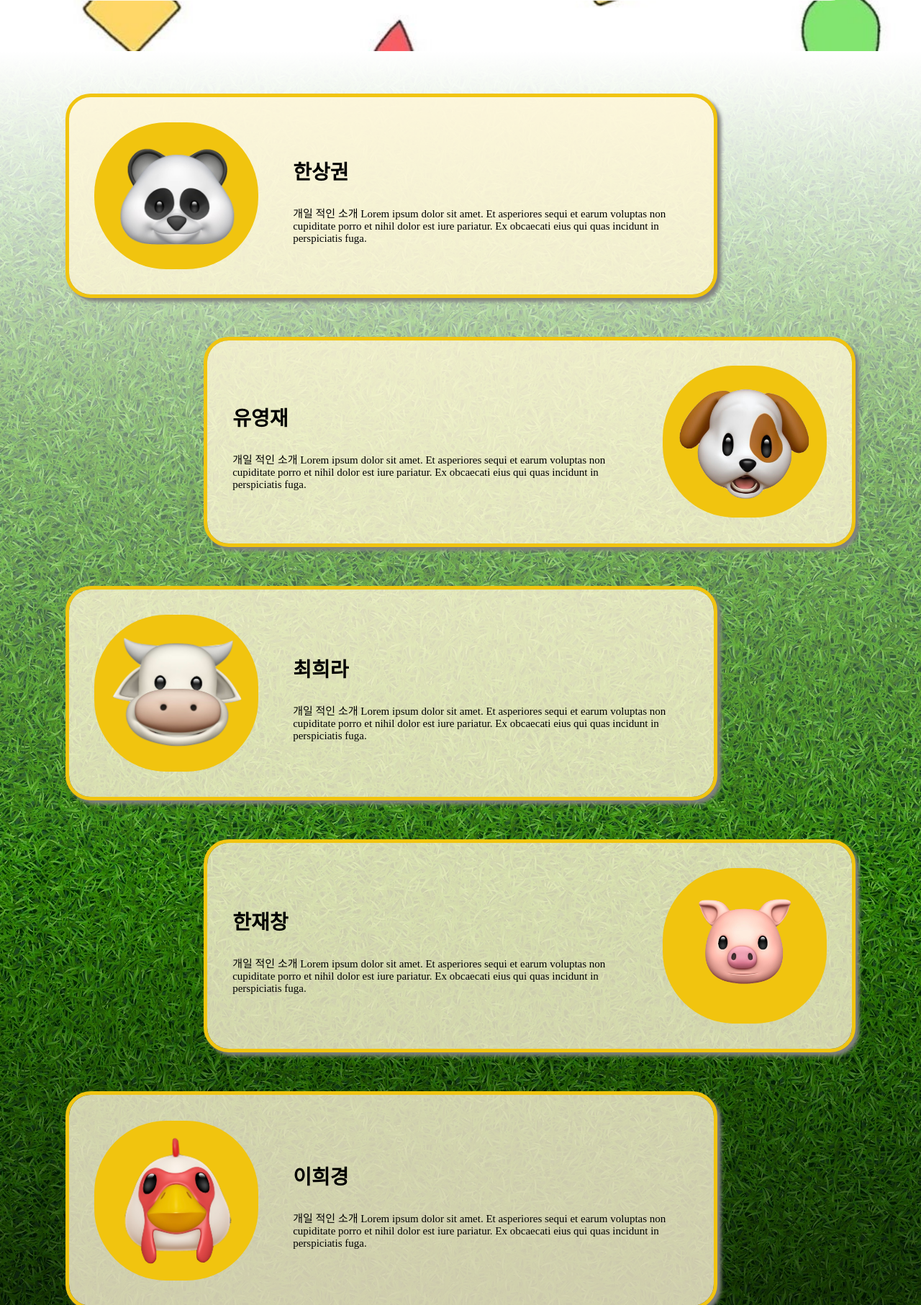
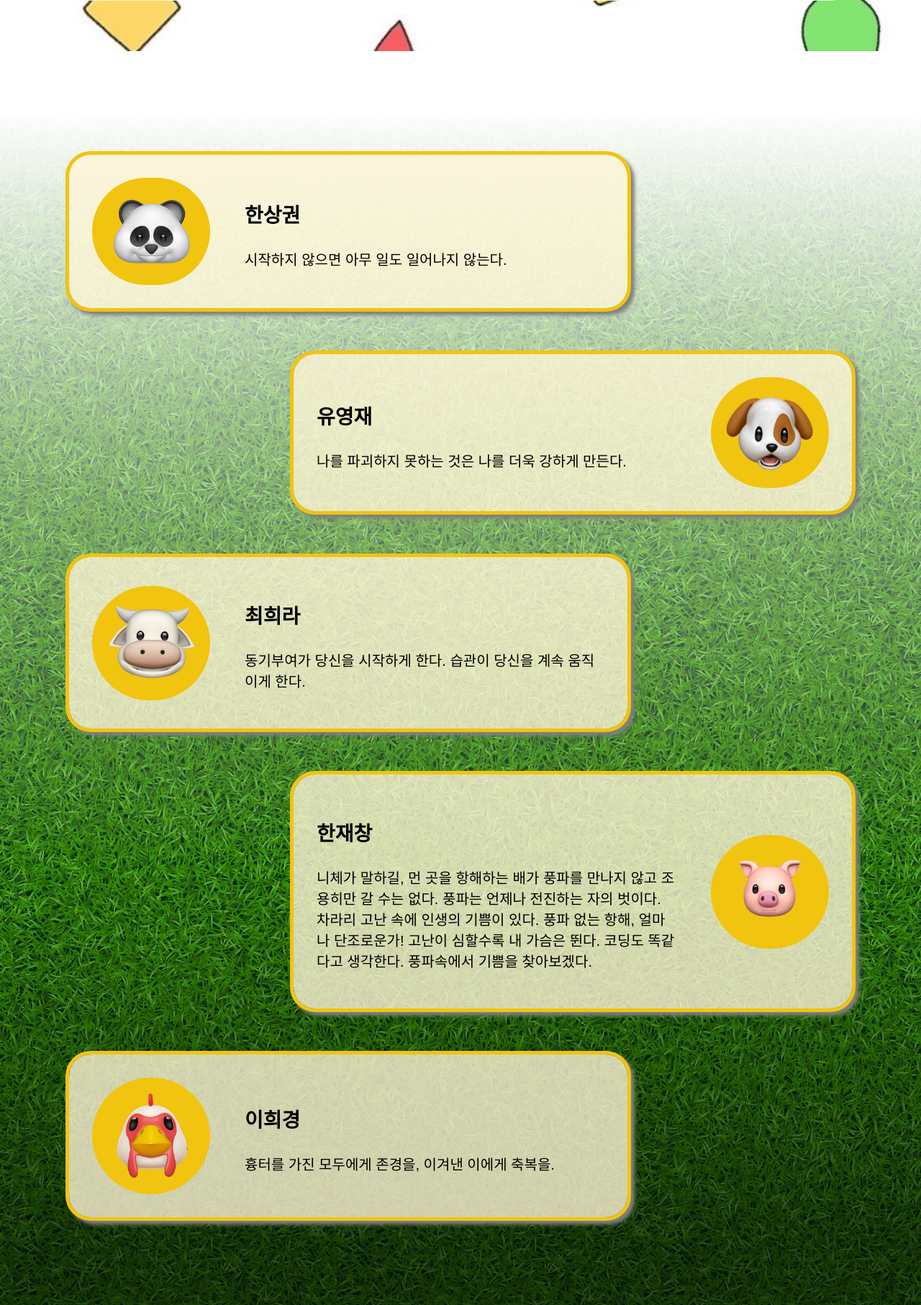
Before and after one commit to Gon1782/miniproject, a Flask app: page / in a window 1280 px wide. Shown: the part 1580-3393 px from the top of the page at 72% size. Run offline with Flask 2, Linux system fonts and the light colour scheme; data that the repository does not hold is empty; some web fonts are replaced.

Commit message:
개인소개페이지에 private message added

```diff
--- a/static/main.css
+++ b/static/main.css
@@ -559,6 +559,7 @@ input:focus {
       rgba(255, 255, 255, 1)
     ),
     url("../static/3.webp");
+    margin-top: 80px;
 }
 
 /*  개인소개 페이지 시작 */
@@ -567,7 +568,7 @@ input:focus {
 }
 
 .member {
-  padding: 2.2rem;
+  padding: 2rem;
   outline: 5px solid #f1c40f;
   max-width: 70%;
   margin: 0 2rem 3rem 2rem;
@@ -609,7 +610,7 @@ input:focus {
 }
 
 .member_img img {
-  width: 12rem;
+  width: 8rem;
 }
 
 .memeber_name {
@@ -619,9 +620,9 @@ input:focus {
 }
 
 .member_information {
-  font-family: "Hahmlet", serif;
-  font-weight: 200;
-  font-size: 15px;
+  font-family: "Nanum Gothic", sans-serif;
+  font-size: 20px;
+  width: 500px;
 }
 
 @media (max-width: 950px) {
--- a/templates/index.html
+++ b/templates/index.html
@@ -123,21 +123,13 @@
               </div>
               <div class="member_description">
                   <p class="memeber_name">한상권</p>
-                <p class="member_information">
-                개일 적인 소개 Lorem ipsum dolor sit amet. Et asperiores sequi et
-                earum voluptas non cupiditate porro et nihil dolor est iure
-                pariatur. Ex obcaecati eius qui quas incidunt in perspiciatis fuga.
-                </p>
+                  <p class="member_information">시작하지 않으면 아무 일도 일어나지 않는다.</p>
               </div>
             </div>
             <div class="member right">
               <div class="member_description">
                   <p class="memeber_name">유영재</p>
-                <p class="member_information">
-                개일 적인 소개 Lorem ipsum dolor sit amet. Et asperiores sequi et
-                earum voluptas non cupiditate porro et nihil dolor est iure
-                pariatur. Ex obcaecati eius qui quas incidunt in perspiciatis fuga.
-                </p>
+                  <p class="member_information">나를 파괴하지 못하는 것은 나를 더욱 강하게 만든다.</p>
               </div>
               <div class="member_img member_img_right">
                   <img src="../static/dog.png" alt="" />
@@ -149,10 +141,7 @@
               </div>
               <div class="member_description">
                   <p class="memeber_name">최희라</p>
-                <p class="member_information">
-                개일 적인 소개 Lorem ipsum dolor sit amet. Et asperiores sequi et
-                earum voluptas non cupiditate porro et nihil dolor est iure
-                pariatur. Ex obcaecati eius qui quas incidunt in perspiciatis fuga.
+                  <p class="member_information">동기부여가 당신을 시작하게 한다. 습관이 당신을 계속 움직이게 한다.
                   </p>
               </div>
             </div>
@@ -160,9 +149,7 @@
               <div class="member_description">
                   <p class="memeber_name">한재창</p>
                   <p class="member_information">
-                개일 적인 소개 Lorem ipsum dolor sit amet. Et asperiores sequi et
-                earum voluptas non cupiditate porro et nihil dolor est iure
-                pariatur. Ex obcaecati eius qui quas incidunt in perspiciatis fuga.
+                    니체가 말하길, 먼 곳을 항해하는 배가 풍파를 만나지 않고 조용히만 갈 수는 없다. 풍파는 언제나 전진하는 자의 벗이다. 차라리 고난 속에 인생의 기쁨이 있다. 풍파 없는 항해, 얼마나 단조로운가! 고난이 심할수록 내 가슴은 뛴다. 코딩도 똑같다고 생각한다. 풍파속에서 기쁨을 찾아보겠다.
                   </p>
               </div>
               <div class="member_img member_img_right">
@@ -175,10 +162,7 @@
               </div>
               <div class="member_description">
                   <p class="memeber_name">이희경</p>
-                <p class="member_information">
-                개일 적인 소개 Lorem ipsum dolor sit amet. Et asperiores sequi et
-                earum voluptas non cupiditate porro et nihil dolor est iure
-                pariatur. Ex obcaecati eius qui quas incidunt in perspiciatis fuga.
+                  <p class="member_information">흉터를 가진 모두에게 존경을, 이겨낸 이에게 축복을.
                   </p>
               </div>
             </div>
```
Lines whose indentation alone changed are shown as unchanged.
